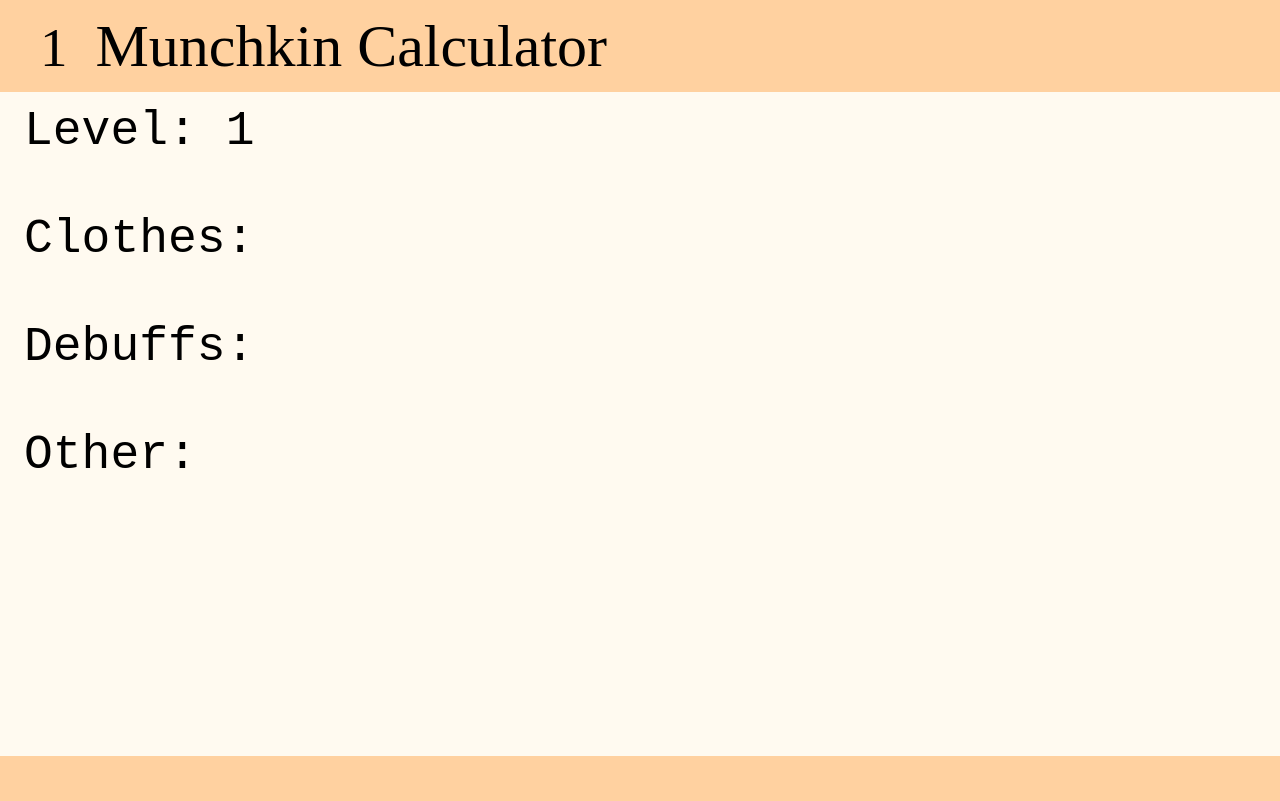
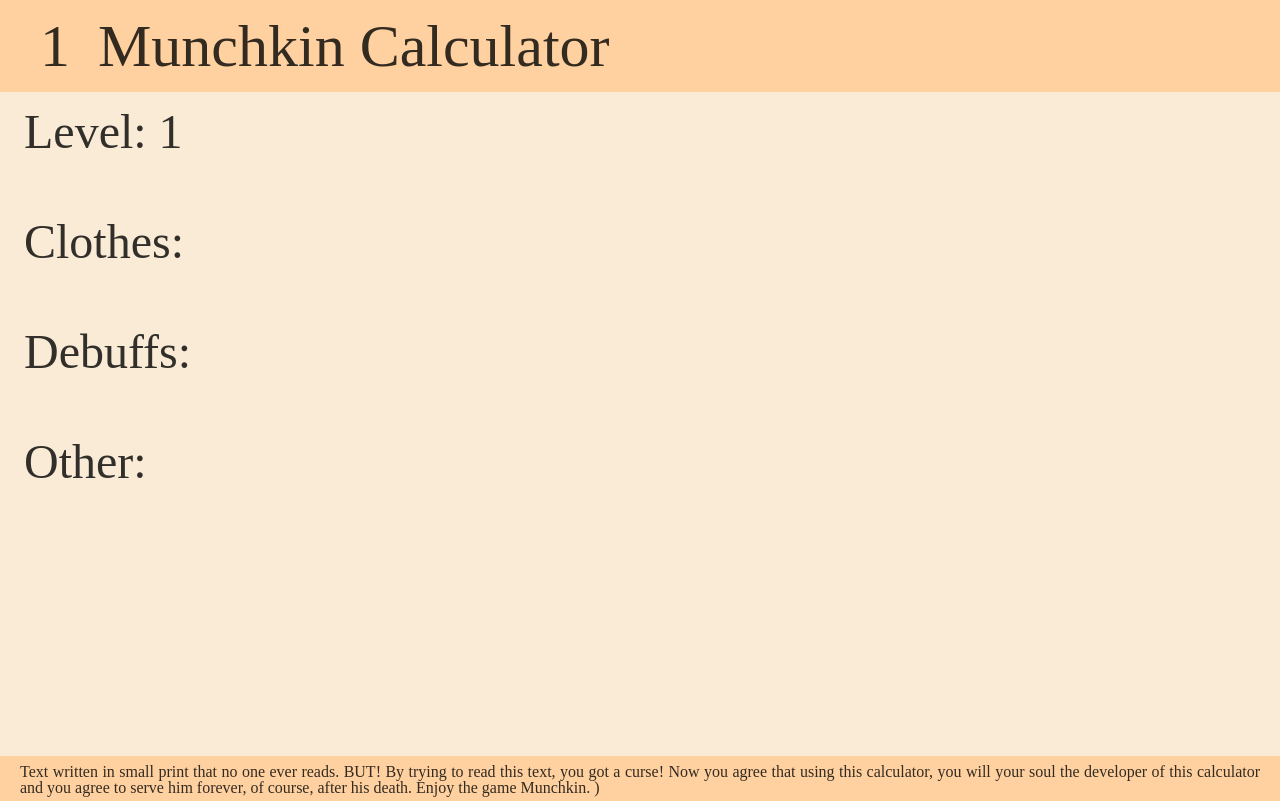
Before and after one commit to Domovikx/munchkin-lv, a plain HTML site: page index.html in a window 1280 px wide. Shown: the top 801 px of the page. Drawn offline with nearby package versions, Linux system fonts and the light colour scheme.

Commit message:
chore: make beauty

```diff
--- a/assets/css/style.css
+++ b/assets/css/style.css
@@ -1,11 +1,17 @@
+*{
+    font-family: 'Times New Roman', Times, serif;
+}
+
 textarea {
     width: 100%;
     height: 640px;
     padding: 12px 24px;
     border: 0px;
+    font-size: 48px;
     /* overflow: hidden; */
     /* padding: 10px; */
-    background-color: floralwhite;
+    color: rgba(0, 0, 0, 0.8);
+    background-color: antiquewhite;
 }
 
 body {
@@ -18,15 +24,21 @@ h1 {
     padding: 16px 24px;
     /* text-align: center; */
     display: inline-block;
-}
-
-.font-size-48{
-    font-size: 48px;
+    /* font-weight: bold; */
+    color: rgba(0, 0, 0, 0.8);
 }
 
 .text-result{
     /* padding: 16px; */
     padding: 0px 0px 0px 40px;
-    font-size: 55px;
-    font-weight: 400;
+    font-size: 60px;
+    /* font-weight: bold; */
+    color: rgba(0, 0, 0, 0.8);
 }
+
+p {
+    font-size: 16px;
+    color: rgba(0, 0, 0, 0.8);
+    padding: 5px 20px;
+    text-align: justify;
+}
--- a/index.html
+++ b/index.html
@@ -14,12 +14,12 @@
 <body>
     <main>
         <div>
-                <span class="text-result font-size-48" id="result">0</span>
+            <span class="text-result" id="result">0</span>
             <h1>Munchkin Calculator</h1>
             <!-- <div id="result">div</div> -->
             <!-- <span class="text-result font-size-48" id="result">0</span> -->
             <!-- нужно ли использовать name? или можно обойтись только - id? -->
-            <textarea id="textarea" class="font-size-48">
+            <textarea id="textarea">
 Level: 1
 
 Clothes:
@@ -27,9 +27,11 @@ Clothes:
 Debuffs:
 
 Other:
-
-            </textarea>
+</textarea>
         </div>
+        <p>Text written in small print that no one ever reads. BUT! By trying to read this text, you got a curse! Now
+            you agree that using this calculator, you will your soul the developer of this calculator and you agree to
+            serve him forever, of course, after his death. Enjoy the game Munchkin. )</p>
     </main>
 </body>
 
```
